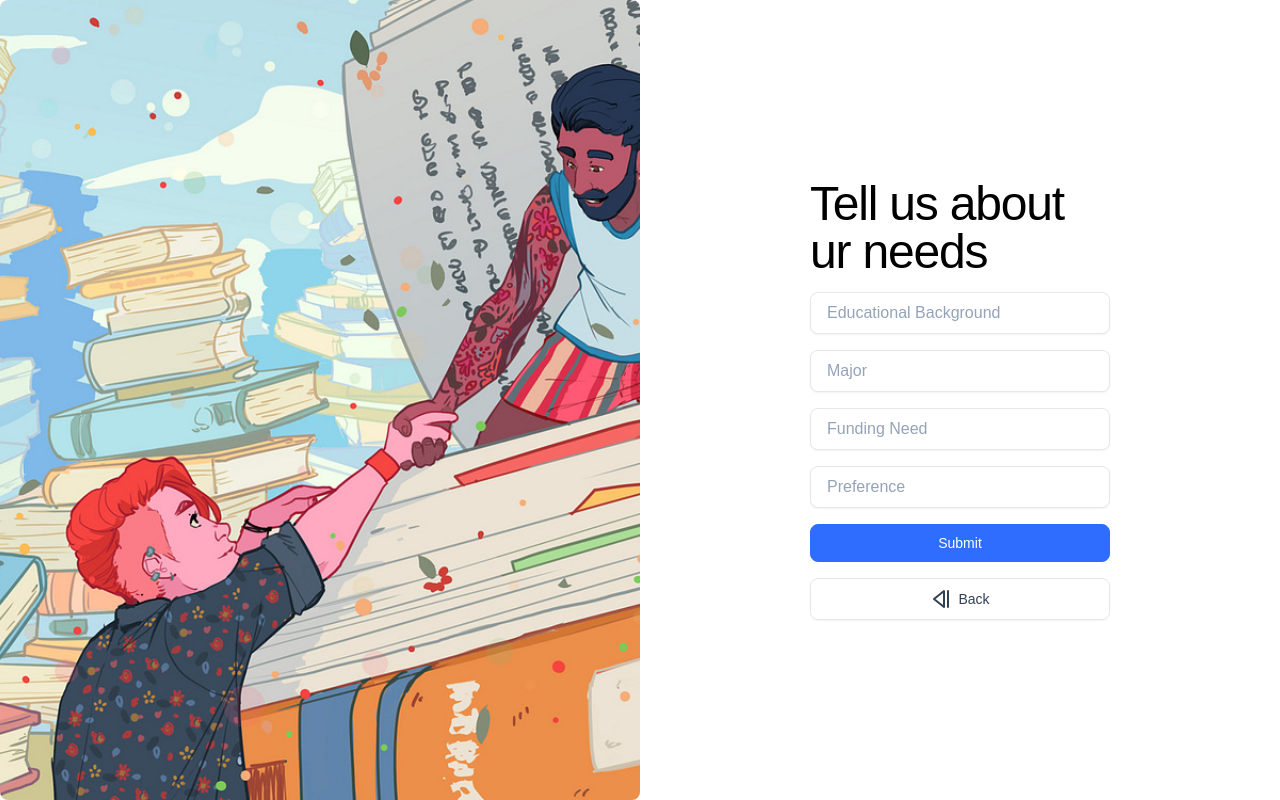
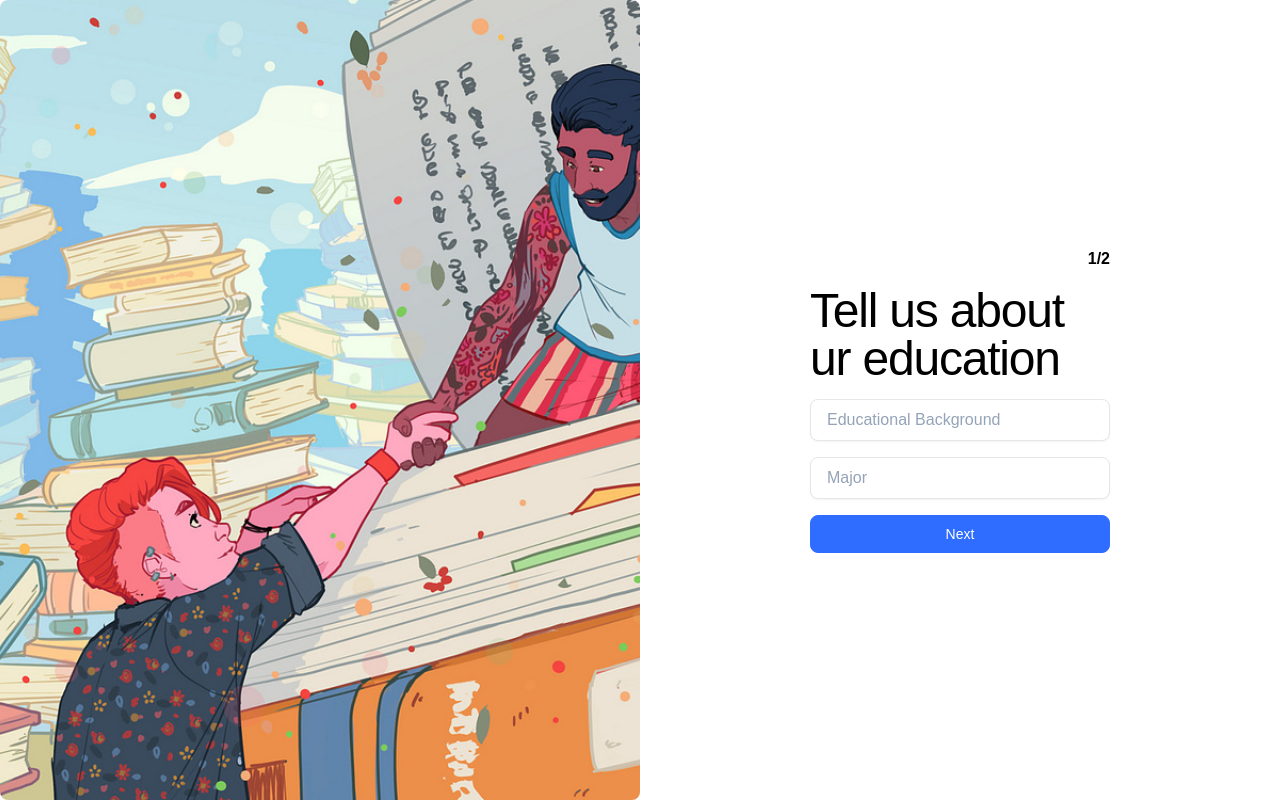
Before and after one commit to udilz/scholaship-fe, a React (Vite) app: page /onboarding in a window 1280 px wide. Built offline with nearby package versions, Linux system fonts and the light colour scheme.

Commit message:
add onboarding steps

```diff
--- a/src/app/routes.tsx
+++ b/src/app/routes.tsx
@@ -3,6 +3,8 @@ import { BrowserRouter, Routes, Route } from 'react-router-dom';
 import { Login } from '@/features/authentication/components/login';
 import { Register } from '@/features/authentication/components/register';
 import { AuthLayout } from '@/features/authentication/components/layouth.auth';
+
+import { Propmtpage } from '@/features/prompt-page/components';
 
 export const AppRouter = () => {
   return (
@@ -13,6 +15,7 @@ export const AppRouter = () => {
           <Route path="/login" element={<Login />} />
           <Route path="/register" element={<Register />} />
         </Route>
+        <Route path="/prompt" element={<Propmtpage />} />
       </Routes>
     </BrowserRouter>
   );
--- a/src/features/dashboard/components/layout.tsx
+++ b/src/features/dashboard/components/layout.tsx
@@ -2,7 +2,6 @@ import { Menu } from './layout.menu';
 import { Home } from 'lucide-react';
 import { Box } from 'lucide-react';
 import { Button } from '@/components/ui/button';
-import React, { ReactNode } from 'react'
 
 interface LayoutProps {
     isCentered?: boolean;
--- /dev/null
+++ b/src/features/onboarding/components/educational.form.tsx
@@ -0,0 +1,11 @@
+import { Input } from '@/components/ui/input';
+import { FormWrapper } from './form.wrapper';
+
+export const EducationalForm = () => {
+  return (
+    <FormWrapper title="Tell us about ur education">
+      <Input placeholder="Educational Background" />
+      <Input placeholder="Major" />
+    </FormWrapper>
+  );
+};
--- /dev/null
+++ b/src/features/onboarding/components/form.wrapper.tsx
@@ -0,0 +1,15 @@
+type FormWrapperProps = {
+  title: string;
+  children: React.ReactNode;
+};
+
+export const FormWrapper = ({ title, children }: FormWrapperProps) => {
+  return (
+    <>
+      <div className="space-y-4">
+        <h1>{title}</h1>
+        {children}
+      </div>
+    </>
+  );
+};
--- /dev/null
+++ b/src/features/onboarding/components/funding.form.tsx
@@ -0,0 +1,12 @@
+import { Input } from '@/components/ui/input';
+import { FormWrapper } from './form.wrapper';
+
+
+export const FundingForm = () => {
+  return (
+    <FormWrapper title="Tell us about ur needs">
+      <Input placeholder="Funding Need" />
+      <Input placeholder="Preference" />
+    </FormWrapper>
+  );
+};
--- a/src/features/onboarding/components/onboarding.tsx
+++ b/src/features/onboarding/components/onboarding.tsx
@@ -1,10 +1,13 @@
-import { Input } from '@/components/ui/input';
 import { Button } from '@/components/ui/button';
 import { StepBack } from 'lucide-react';
+import { useMultiStepForm } from '../hooks/useMultiStepForm';
+import { EducationalForm } from './educational.form';
+import { FundingForm } from './funding.form';
 
 export const Onboarding = () => {
+  const { steps, currentStepIndex, step, isFirstStep, back, next, isLastStep } = useMultiStepForm([<EducationalForm />, <FundingForm />]);
   return (
-    <main className="font-poppins h-screen w-full">
+    <main className="h-screen w-full font-poppins">
       <div className="absolute flex h-full w-2/4 justify-start">
         <div className="relative w-full">
           <img className="absolute left-0 top-0 h-full w-full rounded-lg object-cover" src="/images/onboarding.jpg" alt="College Image" />
@@ -13,16 +16,21 @@ export const Onboarding = () => {
       <div className="flex h-full justify-end">
         <div className="flex h-full w-2/4 items-center justify-center">
           <div className="w-[300px] space-y-4">
-            <div>
-              <h1>Tell us about ur needs</h1>
+            <div className="flex justify-end">
+              <p className="font-bold">
+                {currentStepIndex + 1}/{steps.length}
+              </p>
             </div>
-            <div className="space-y-4">
-              <Input placeholder="Educational Background" />
-              <Input placeholder="Major" />
-              <Input placeholder="Funding Need" />
-              <Input placeholder="Preference" />
-              <Button className="flex w-full justify-center">Submit</Button>
-              <Button startContent={<StepBack />} variant='outline' className="flex w-full justify-center">Back</Button>
+            {step}
+            <div className="space-y-2">
+              <Button type="button" onClick={next} className="flex w-full justify-center">
+                {isLastStep ? 'Submit' : 'Next'}
+              </Button>
+              {!isFirstStep && (
+                <Button type="button" onClick={back} startContent={<StepBack />} variant="outline" className="flex w-full justify-center">
+                  Back
+                </Button>
+              )}
             </div>
           </div>
         </div>
--- /dev/null
+++ b/src/features/onboarding/hooks/useMultiStepForm.ts
@@ -0,0 +1,34 @@
+import { ReactElement, useState } from 'react';
+
+export function useMultiStepForm(steps: ReactElement[]) {
+  const [currentStepIndex, setCurrentStepIndex] = useState(0);
+
+  function next() {
+    setCurrentStepIndex((i) => {
+      if (i > steps.length - 1) return i;
+      return i + 1;
+    });
+  }
+
+  function back() {
+    setCurrentStepIndex((i) => {
+      if (i <= 0) return i;
+      return i - 1;
+    });
+  }
+
+  function goTo(index: number) {
+    setCurrentStepIndex(index);
+  }
+
+  return {
+    currentStepIndex,
+    step: steps[currentStepIndex],
+    goTo,
+    next,
+    back,
+    steps,
+    isFirstStep: currentStepIndex === 0,
+    isLastStep: currentStepIndex === steps.length - 1,
+  };
+}
```
